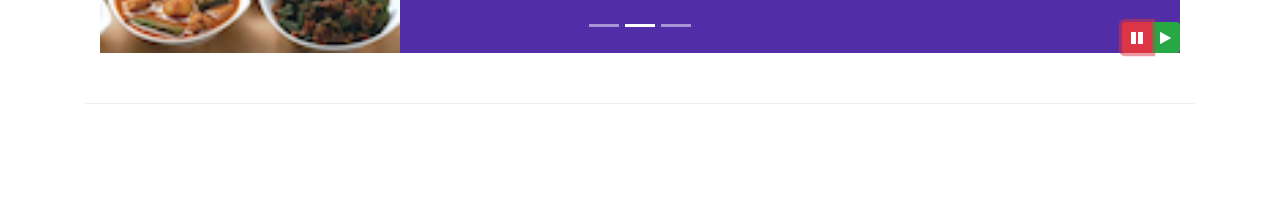
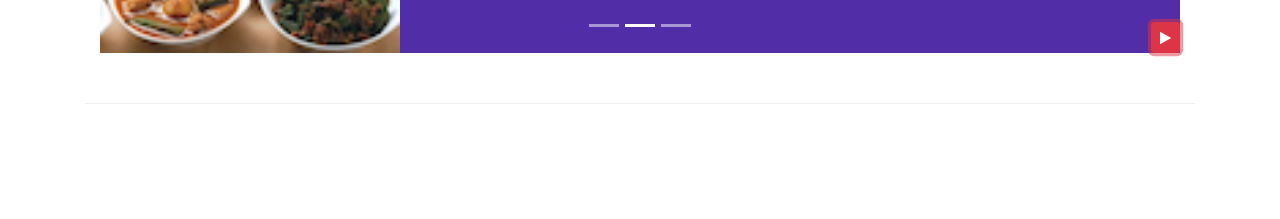
Before and after one commit to Erick2929/BootstrapTest.com, a website: page index.html in a window 1280 px wide. Both pictures are taken after a click on the button 1137 px from the left and 618 px from the top of the page. Shown: the part 581-800 px from the top of the page. Drawn offline with nearby package versions, Linux system fonts and the light colour scheme.

Commit message:
more Bootstrap JQuery

```diff
--- a/index.html
+++ b/index.html
@@ -215,14 +215,9 @@
                     <a class="carousel-control-next" href="#mycarousel" role="button" data-slide="next">
                         <span class="carousel-control-next-icon"></span>
                     </a>
-                    <div class="btn-group" id="carouselButton">
-                        <button class="btn btn-danger btn-sm" id="carousel-pause">
-                            <span class="fa fa-pause"></span>
-                        </button>
-                        <button class="btn btn-success btn-sm" id="carousel-play">
-                            <span class="fa fa-play"></span>
-                        </button>
-                    </div>
+                    <button class="btn btn-danger btn-sm" id="carouselButton">
+                        <span class="fa fa-pause"></span>
+                    </button>
                 </div>
             </div>
         </div>
@@ -386,11 +381,17 @@
     <script>
         $(document).ready(function(){
             $('#mycarousel').carousel({interval: 1000});
-            $('#carousel-pause').click(function() {
-                $('#mycarousel').carousel('pause');
-            });
-            $('#carousel-play').click(function() {
-                $('#mycarousel').carousel('cycle');
+            $('#carouselButton').click(function() {
+                if($('#carouselButton').children('span').hasClass('fa-pause')){
+                    $('#mycarousel').carousel('pause');
+                    $('#carouselButton').children('span').removeClass('fa-pause');
+                    $('#carouselButton').children('span').addClass('fa-play');
+                }
+                else if($('#carouselButton').children('span').hasClass('fa-play')){
+                    $('#mycarousel').carousel('cycle');
+                    $('#carouselButton').children('span').removeClass('fa-play');
+                    $('#carouselButton').children('span').addClass('fa-pause');
+                }
             });
         });
     </script>
```
